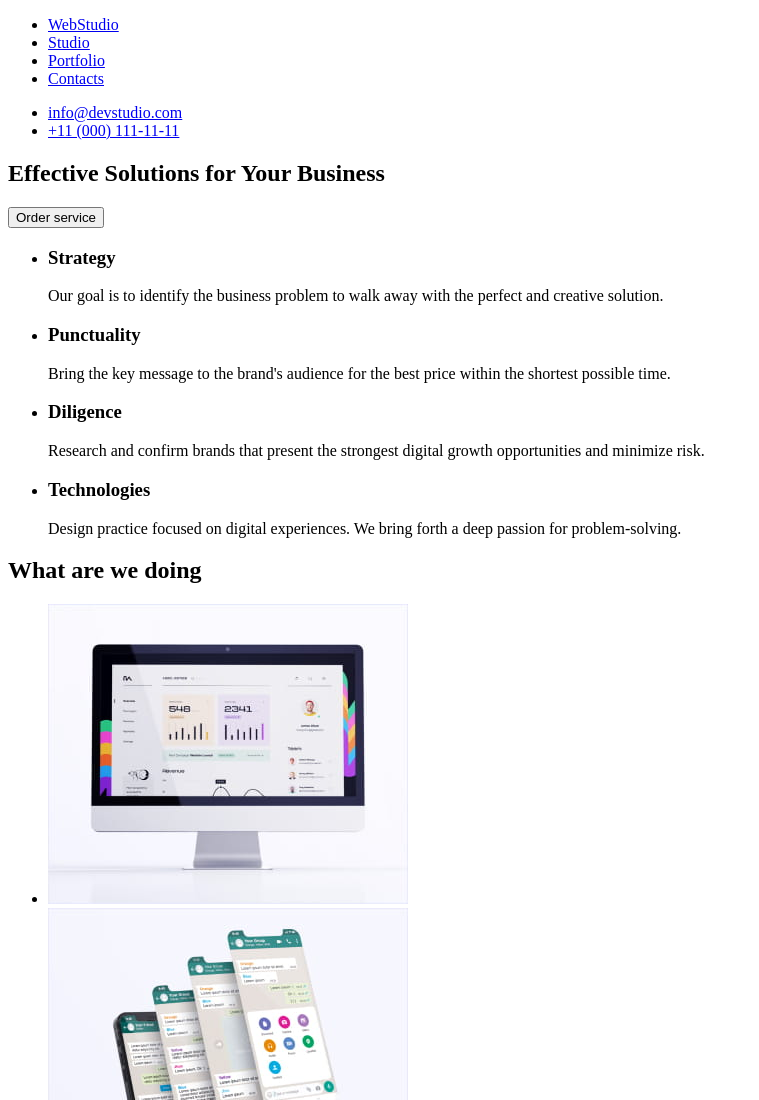
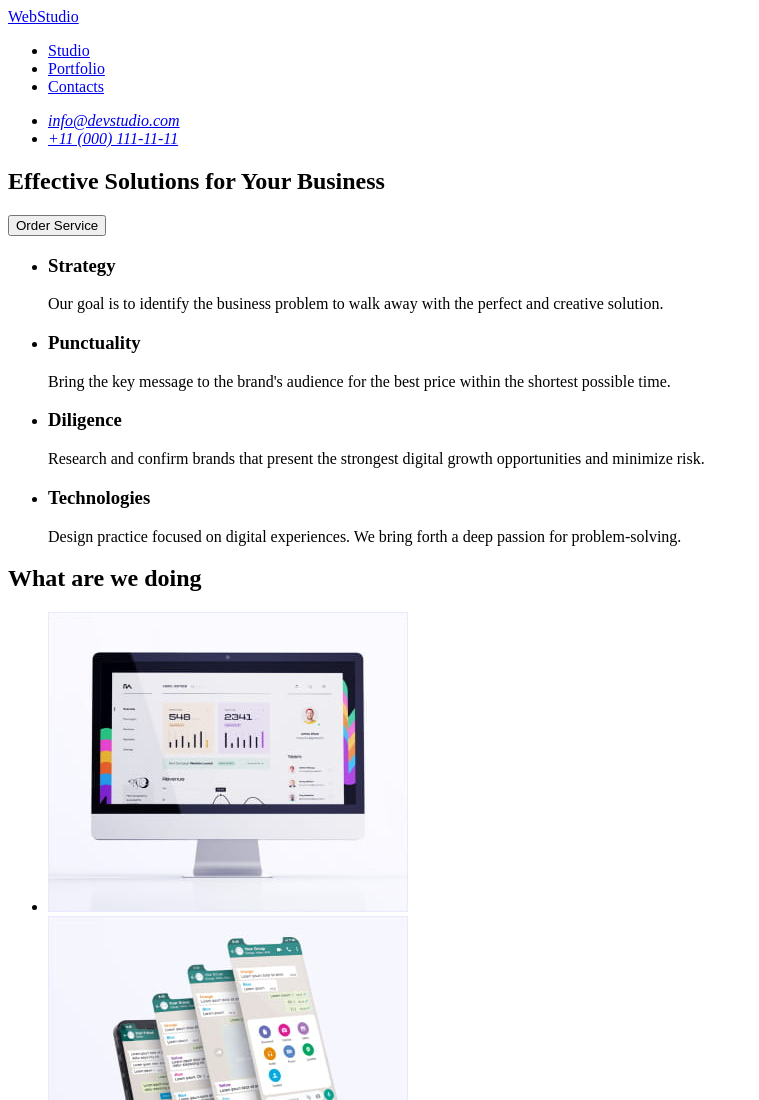
Before and after one commit to Anyanka2/goit-markup-hw-01, a plain HTML site: page index.html in a window 1280 px wide. Shown: the top 1100 px of the page, without its empty margins (0-759 px from the left). Drawn offline with Linux system fonts and the light colour scheme.

Commit message:
update index

```diff
--- a/index.html
+++ b/index.html
@@ -9,10 +9,8 @@
   <body>
     <header>
       <nav>
+        <a href="./index.html">WebStudio</a>
         <ul>
-          <li>
-            <a href="./index.html">WebStudio</a>
-          </li>
           <li>
             <a href="./index.html">Studio</a>
           </li>
@@ -24,17 +22,19 @@
           </li>
         </ul>
       </nav>
+      <address>
         <ul>
           <li>
             <a href="mailto:info@devstudio.com">info@devstudio.com</a>
           </li>
           <li><a href="tel:+110001111111">+11 (000) 111-11-11</a></li>
         </ul>
+      </address>
     </header>
     <main>
       <section>
         <h1>Effective Solutions for Your Business</h1>
-        <button type="button">Order service</button>
+        <button type="button">Order Service</button>
       </section>
       <section>
         <h2 hidden>Our advantages</h2>
```
Lines whose indentation alone changed are shown as unchanged.
